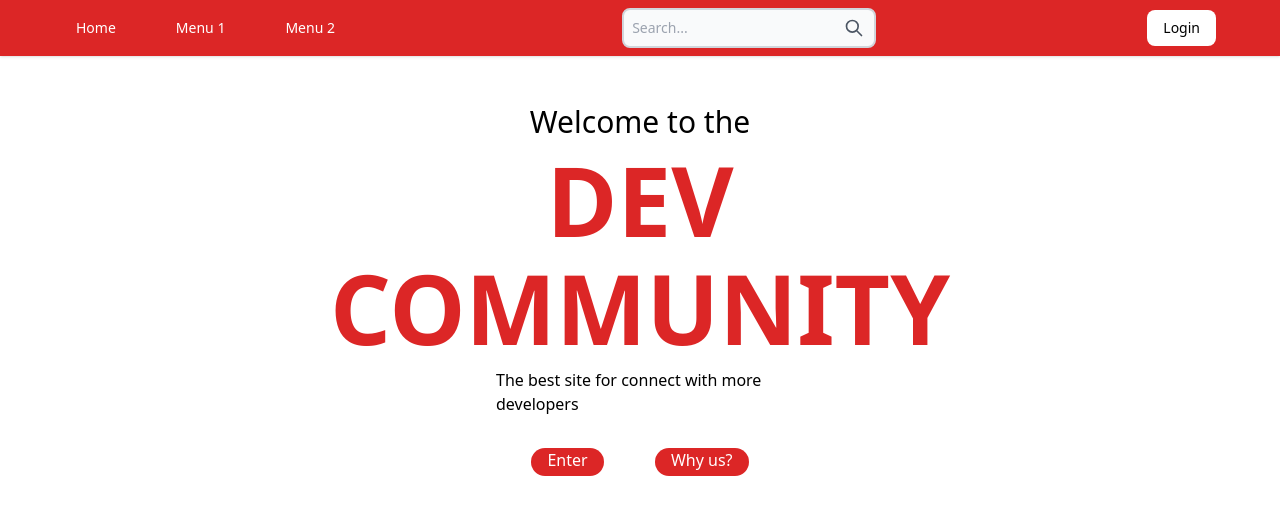
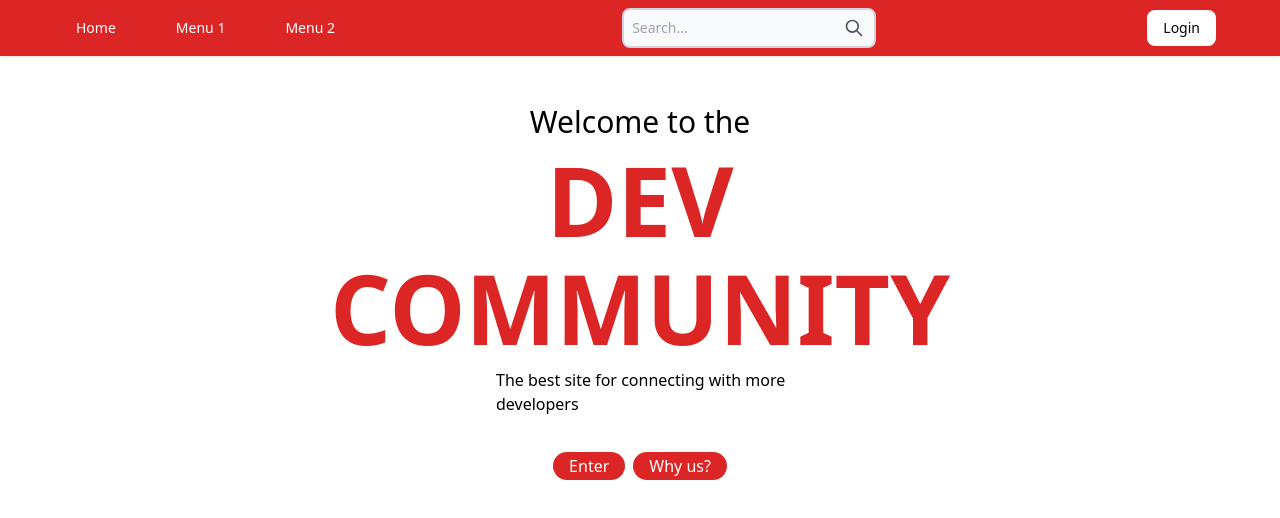
Before and after one commit to ElvisGT/social_network, a Next.js app: page / in a window 1280 px wide. Shown: the top 518 px of the page. Built offline with nearby package versions, Linux system fonts and the light colour scheme.

Commit message:
mini fixes

```diff
--- a/src/components/Button.tsx
+++ b/src/components/Button.tsx
@@ -1,12 +1,18 @@
 export interface ButtonProps extends React.DetailedHTMLProps<React.ButtonHTMLAttributes<HTMLButtonElement>,HTMLButtonElement>,React.AriaAttributes {}
 
+export const Button: React.FC<ButtonProps> = (
+  {
+    children,
+    className,
+    ...rest
+  }) => {
 
-export const Button  : React.FC<ButtonProps> = ({children,className,...rest}) => {
-    const classDefault = "flex item-center justify-center px-4 w-auto bg-red-600 h-7 rounded-3xl active:border-2 hover:bg-red-500 text-white"
+  const defaultBtn = "flex items-center justify-center px-4 w-auto bg-red-600 h-7 rounded-3xl active:border-2 hover:bg-red-500 text-white m-1";
+
   return (
     <button
+      className={`${defaultBtn} ${className}`}
       {...rest}
-            className={className ? className : classDefault}
     >
       {children}
     </button>
--- a/src/pages/index.tsx
+++ b/src/pages/index.tsx
@@ -5,15 +5,15 @@ const Home: NextPage = () => {
 
   return (
     <>
-      <div>
+      <section>
         <div className="flex flex-col items-center pt-12">
           <h1 className="text-3xl">Welcome to the</h1>
-            <p className="text-8xl pt-3 text-red-600 font-bold ">DEV</p>
+          <p className="text-8xl pt-3 text-red-600 font-bold">DEV</p>
           <p className="text-8xl pt-3 text-red-600 font-bold">COMMUNITY</p>
-            <p className="w-80 ml-8 mt-3">The best site for connect with more developers</p>
+          <p className="w-80 ml-8 mt-3">The best site for connecting with more developers</p>
         </div>
+
         <div className="flex justify-center p-8">
-              <div className="flex justify-evenly w-80">
           <Button>
             Enter
           </Button>
@@ -21,10 +21,8 @@ const Home: NextPage = () => {
             Why us?
           </Button>
         </div>
-            </div>
 
-
-      </div>
+      </section>
     </>
   )
 }
```
Lines whose indentation alone changed are shown as unchanged.
